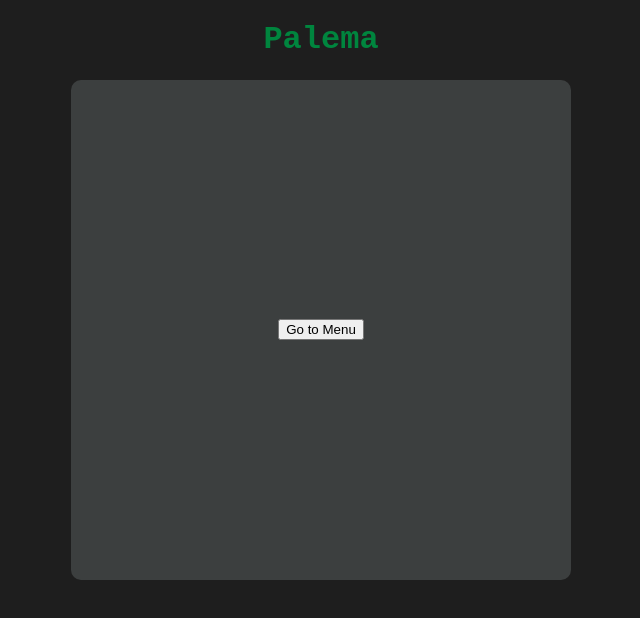
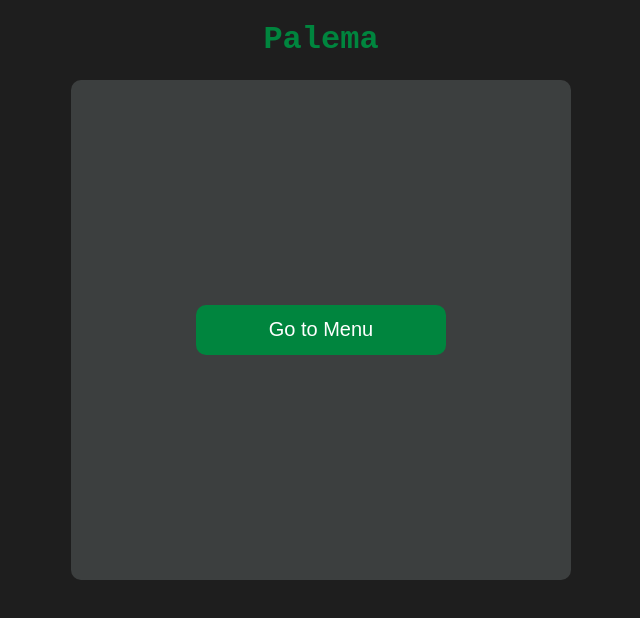
Before and after one commit to DaniAkiode/project-palema, a React (Create React App) app in the folder palema/: page / in a window 1280 px wide. Shown: the top 618 px of the page, without its empty margins (319-959 px from the left). Built offline with nearby package versions, Linux system fonts and the light colour scheme.

Commit message:
Green button (Quit button not red :( )

```diff
--- a/palema/src/App.css
+++ b/palema/src/App.css
@@ -27,6 +27,34 @@
   align-items: center;
 }
 
+.HomePage button,
+.Menu button,
+.Quiz button,
+.ChatBot button,
+.EndQuiz button {
+  width: 250px;
+  height: 50px;
+  margin: 5px;
+  border: none;
+  border-radius: 10px;
+  font-size: 20px;
+  cursor: pointer;
+  color: white;
+  background-color: #00853E;
+}
+
+.quitButton {
+  background-color: #E31C23;
+}
+
+.HomePage,
+.Menu,
+.Quiz,
+.ChatBot,
+.EndQuiz {
+  color: white;
+}
+
 .options {
   width: 100%;
   display:flex;
--- a/palema/src/components/Quiz.js
+++ b/palema/src/components/Quiz.js
@@ -36,12 +36,12 @@ function Quiz(){
             </div>
 
             {currentQuestion == Questions.length -1 ? (
-            <button  onClick={finishQuiz}> Finish Quiz </button>
+            <button onClick={finishQuiz}> Finish Quiz </button>
             ) : (
             <button onClick={nextQuestion}> Next Question</button>
             )}
 
-            <button className ="quitButton" onClick={() => {
+            <button className ="button quitButton" onClick={() => {
                 setGameState("menu");
             }}>QUIT</button>
         </div>
```
